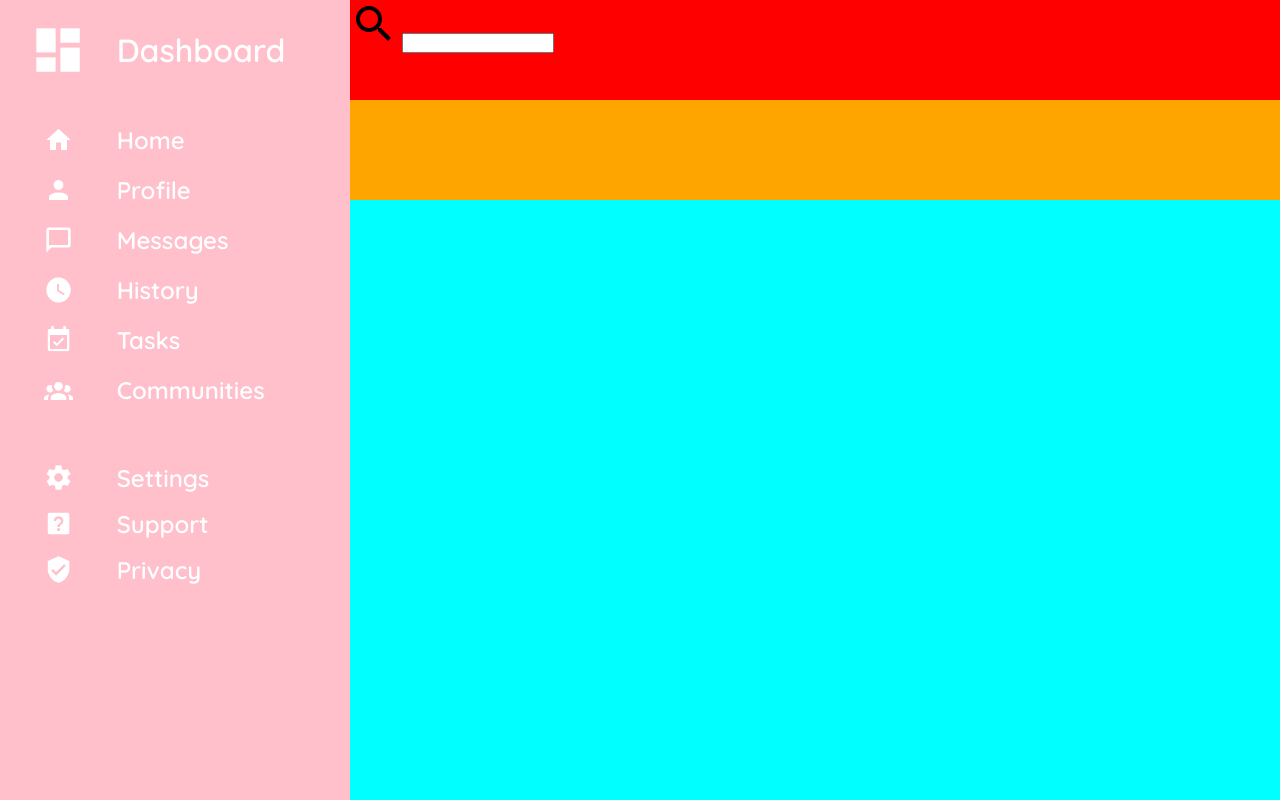
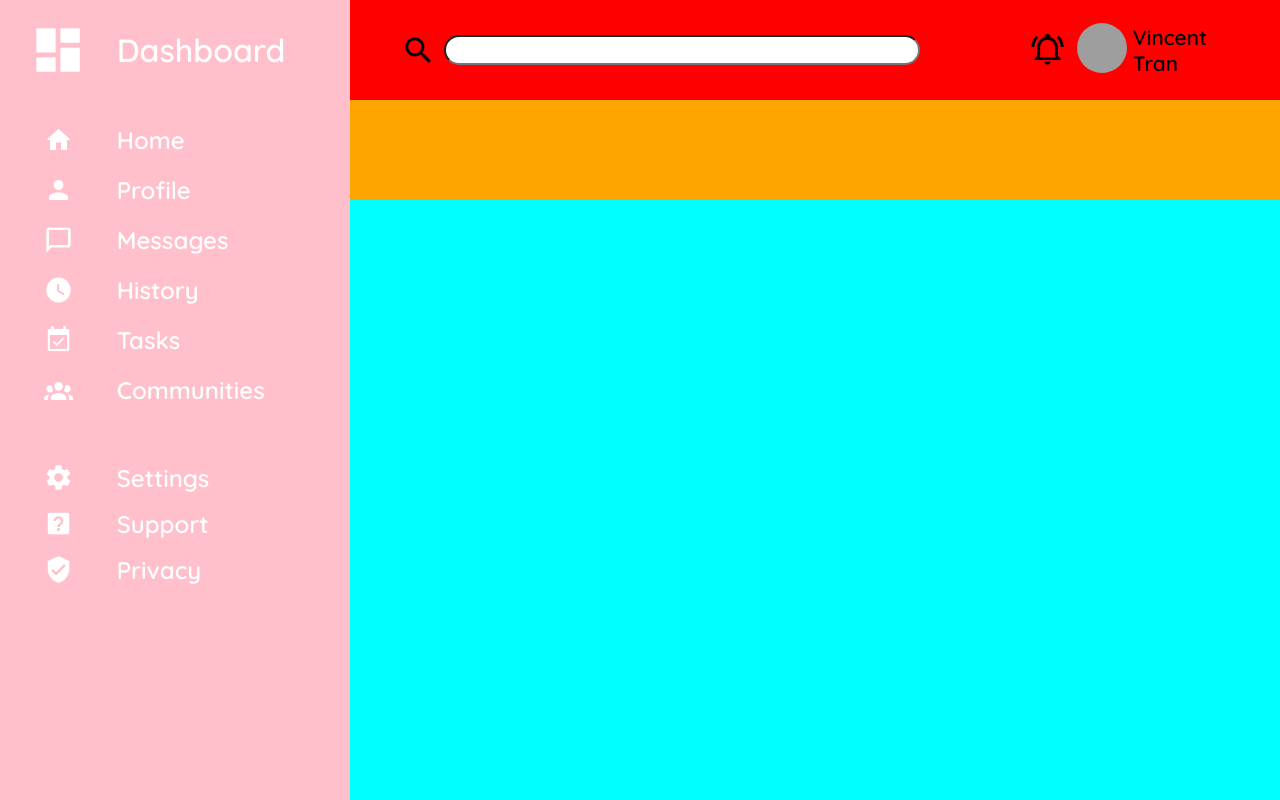
Before and after one commit to vincentt02/admin-dashboard, a plain HTML site: page index.html in a window 1280 px wide. Drawn offline with Linux system fonts and the light colour scheme; grey boxes are pictures that could not be loaded.

Commit message:
updated searchbar and user profile

```diff
--- a/index.html
+++ b/index.html
@@ -17,9 +17,18 @@
     <div class="container">
       <div class="header">
         <div class="search_profile">
-          <div class="search">
+          <div class="searchbar">
             <img src="./assets/search_icon.png" alt="" />
             <input type="text" class="search_bar" />
+          </div>
+          <div class="notifications">
+            <img src="./assets/nonifications_icon.png" alt="" />
+          </div>
+          <div class="profile">
+            <div class="profilepicture">
+              <img src="./assets/sample_profilepicture.gif" alt="" />
+            </div>
+            <div class="user">Vincent Tran</div>
           </div>
         </div>
         <div class="profile_optionButtons"></div>
--- a/style.css
+++ b/style.css
@@ -113,3 +113,62 @@ ul.misc {
 
     grid-column: 2;
 }
+
+div.search_profile {
+    display:grid;
+    grid-template-columns: 70% 5% 20%;
+    justify-content: center;
+    align-items: center;
+}
+
+div.searchbar {
+    display:grid;
+    grid-template-columns:  5% 95%;
+    align-items: center;
+    margin-left: 30PX;
+    height: 50%;
+    gap: 10px;
+}
+
+.searchbar input {
+    border-radius: 1.6rem;
+    height: 1.6rem;
+    width: 80%;
+}
+
+div.searchbar img{
+    width: 35px;
+    justify-self: center;
+    align-self: center;
+}
+
+div.notifications {
+    justify-self: center;
+    align-self: center;
+}
+
+div.notifications img {
+    width: 35px;
+}
+
+
+div.profilepicture {
+    align-self: center;
+    justify-self: center;
+}
+
+div.profilepicture img{
+    width: 50px;
+    height: 50px;
+    border-radius: 25px;
+
+}
+
+div.profile {
+    display: grid;
+    grid-template-columns: .5fr 1fr;
+    justify-content: center;
+    align-items: center;
+    font-size: 1.3rem;
+    font-weight: 600;
+}
```
Also changed, not shown: 1 other file.
